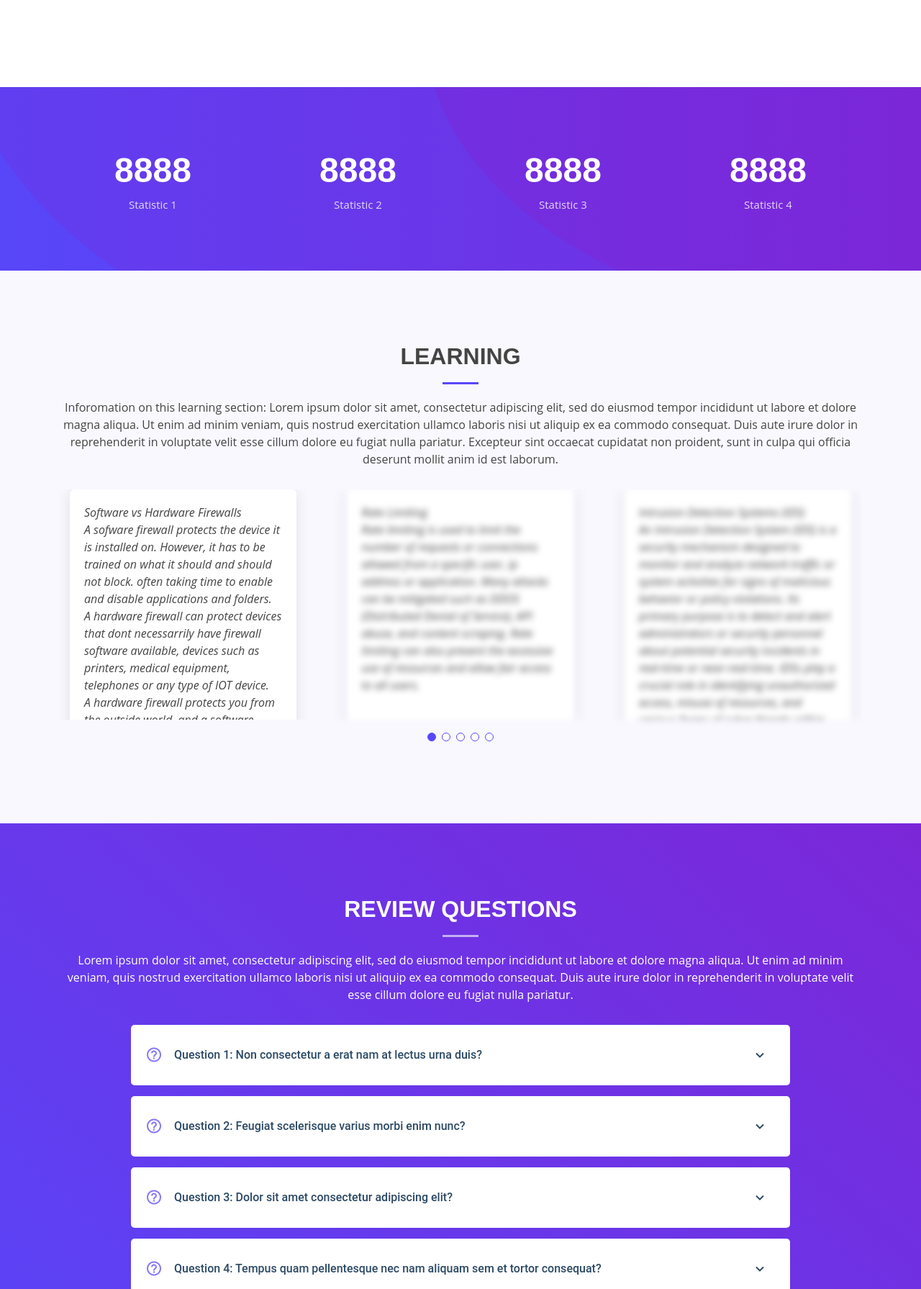
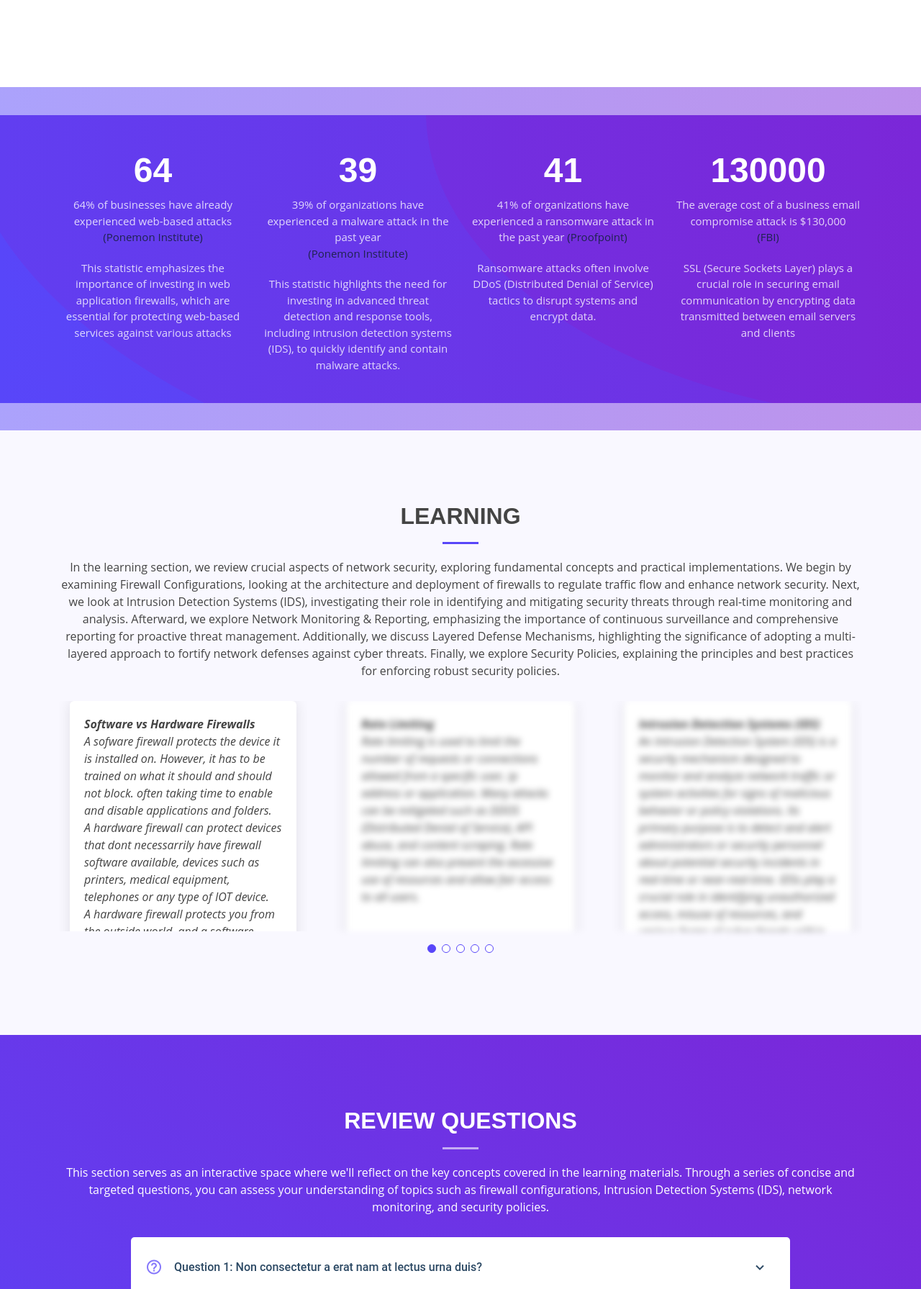
Before and after one commit to Blakley/Firewall-And-IDS, a Flask app: page / in a window 1280 px wide. Shown: the part 1465-3256 px from the top of the page at 72% size. Run offline with Flask 3, Linux system fonts and the light colour scheme; some libraries are stand-ins or nearby versions.

Commit message:
Updated statistics section & other text

```diff
--- a/src/templates/home.html
+++ b/src/templates/home.html
@@ -89,28 +89,52 @@
             <section id="stats" class="stats">
                 <div class="container">
                     <div class="row counters">
+                        <!-- https://truefort.com/2023-cybersecurity-statistics/ -->
+
                         <!-- Statistic 1 -->
                         <div class="col-lg-3 col-6 text-center">
-                            <span data-purecounter-start="0" data-purecounter-end="8888" data-purecounter-duration="1" class="purecounter"></span>
-                            <p>Statistic 1</p>
+                            <span data-purecounter-start="0" data-purecounter-end="64" data-purecounter-duration="1" class="purecounter"></span>
+                            <p>
+                                64% of businesses have already experienced web-based attacks </br><a href="https://www.ponemon.org/" style="color: rgb(31 35 80);">(Ponemon Institute)</a>
+                            </p>
+                            <p>
+                                This statistic emphasizes the importance of investing in web application firewalls, which are essential for
+                                protecting web-based services against various attacks
+                            </p>
                         </div>
 
                         <!-- Statistic 2 -->
                         <div class="col-lg-3 col-6 text-center">
-                            <span data-purecounter-start="0" data-purecounter-end="8888" data-purecounter-duration="1" class="purecounter"></span>
-                            <p>Statistic 2</p>
+                            <span data-purecounter-start="0" data-purecounter-end="39" data-purecounter-duration="1" class="purecounter"></span>
+                            <p>
+                                39% of organizations have experienced a malware attack in the past year </br><a href="https://www.ponemon.org/" style="color: rgb(31 35 80);">(Ponemon Institute)</a>
+                            </p>
+                            <p>
+                                This statistic highlights the need for investing in advanced threat detection and response tools,
+                                including intrusion detection systems (IDS), to quickly identify and contain malware attacks.
+                            </p>
                         </div>
 
                         <!-- Statistic 3 -->
                         <div class="col-lg-3 col-6 text-center">
-                            <span data-purecounter-start="0" data-purecounter-end="8888" data-purecounter-duration="1" class="purecounter"></span>
-                            <p>Statistic 3</p>
+                            <span data-purecounter-start="0" data-purecounter-end="41" data-purecounter-duration="1" class="purecounter"></span>
+                            <p>
+                                41% of organizations have experienced a ransomware attack in the past year <a href="https://www.proofpoint.com/us/resources" style="color: rgb(31 35 80);">(Proofpoint)</a>
+                            </p>
+                            <p>
+                                Ransomware attacks often involve DDoS (Distributed Denial of Service) tactics to disrupt systems and encrypt data.
+                            </p>
                         </div>
 
                         <!-- Statistic 4 -->
                         <div class="col-lg-3 col-6 text-center">
-                            <span data-purecounter-start="0" data-purecounter-end="8888" data-purecounter-duration="1" class="purecounter"></span>
-                            <p>Statistic 4</p>
+                            <span data-purecounter-start="0" data-purecounter-end="130000" data-purecounter-duration="1" class="purecounter"></span>
+                            <p>
+                                The average cost of a business email compromise attack is $130,000 </br><a href="https://www.fbi.gov/news/stories/business-e-mail-compromise" style="color: rgb(31 35 80);">(FBI)</a>
+                            </p>
+                            <p>
+                                SSL (Secure Sockets Layer) plays a crucial role in securing email communication by encrypting data transmitted between email servers and clients
+                            </p>
                         </div>
                     </div>
                 </div>
@@ -122,11 +146,13 @@
                     <div class="section-title">
                         <h2>Learning</h2>
                         <p>
-                            Inforomation on this learning section: Lorem ipsum dolor sit amet, consectetur adipiscing elit, sed do eiusmod tempor incididunt ut
-                            labore et dolore magna aliqua. Ut enim ad minim veniam, quis nostrud exercitation ullamco
-                            laboris nisi ut aliquip ex ea commodo consequat. Duis aute irure dolor in reprehenderit in
-                            voluptate velit esse cillum dolore eu fugiat nulla pariatur. Excepteur sint occaecat cupidatat non proident,
-                            sunt in culpa qui officia deserunt mollit anim id est laborum.
+                            In the learning section, we review crucial aspects of network security, exploring fundamental concepts and practical implementations.
+                            We begin by examining Firewall Configurations, looking at the architecture and deployment of firewalls to regulate traffic flow and
+                            enhance network security. Next, we look at Intrusion Detection Systems (IDS), investigating their role in identifying and mitigating
+                            security threats through real-time monitoring and analysis. Afterward, we explore Network Monitoring & Reporting, emphasizing the
+                            importance of continuous surveillance and comprehensive reporting for proactive threat management. Additionally, we discuss
+                            Layered Defense Mechanisms, highlighting the significance of adopting a multi-layered approach to fortify network defenses against cyber threats.
+                            Finally, we explore Security Policies, explaining the principles and best practices for enforcing robust security policies.
                         </p>
                     </div>
 
@@ -137,18 +163,15 @@
                             <div class="swiper-slide">
                                 <div class="info-item">
                                     <p>
-                                        Software vs Hardware Firewalls</br>
-					A sofware firewall protects the device it is installed on. However, it has to be trained on what it should and should not block. often taking time to enable and disable applications and folders. </br>
-
+                                        <b>Software vs Hardware Firewalls</b></br>
+                                        A sofware firewall protects the device it is installed on. However, it has to be trained on what it should and should not block.
+                                        often taking time to enable and disable applications and folders. </br>
                                         A hardware firewall can protect devices that dont necessarrily have firewall software available,
                                         devices such as printers, medical equipment, telephones or any type of IOT device. </br>
-
                                         A hardware firewall protects you from the outside world, and a software firewall protects a specific device from other internal systems. </br>
-
                                         If someone tries to access your systems from the outside, your physical firewall will block them. But if you accidentally click on a virus-laden email
-					that’s already managed to get into your system, your software firewall on the other computers in your office network may stop it from infecting them. </br>
+                                        that's already managed to get into your system, your software firewall on the other computers in your office network may stop it from infecting them. </br>
                                         Hardware firewalls are helpful in enterprize enviornments where keeping network performance high is a concern. These devices run on their own dedicated hardware and wont bog down other systems.
-
                                         </br>
                                         </br>
                                      </p>
@@ -159,11 +182,10 @@
                             <div class="swiper-slide">
                                 <div class="info-item">
                                     <p>
-				    Rate Limiting </br>
+                                        <b>Rate Limiting</b></br>
                                         Rate limiting is used to limit the number of requests or connections allowed from a specific user, ip address or application.
                                         Many attacks can be mitigated such as DDOS (Distributed Denial of Service), API abuse, and content scraping. Rate limiting can also
                                         prevent the excessive use of resources and allow fair access to all users. </br>
-
                                         </br>
                                         </br>
                                     </p>
@@ -174,14 +196,13 @@
                             <div class="swiper-slide">
                                 <div class="info-item">
                                     <p>
-                                        Intrusion Detection Systems (IDS)</br>
+                                        <b>Intrusion Detection Systems (IDS)</b></br>
                                         An Intrusion Detection System (IDS) is a security mechanism designed to monitor and analyze network traffic or system activities for signs
                                         of malicious behavior or policy violations. Its primary purpose is to detect and alert administrators or security personnel about potential
                                         security incidents in real-time or near-real-time. IDSs play a crucial role in identifying unauthorized access, misuse of resources, and various
-					forms of cyber threats within an organization's network or IT infrastructure.</br>
-
+                                        forms of cyber threats within an organization's network or IT infrastructure.
                                         </br>
-
+                                        </br>
                                     </p>
                                 </div>
                             </div>
@@ -239,10 +260,9 @@
                         <!-- Use this section to ask one question based on each topic covered -->
                         <h2>Review Questions</h2>
                         <p>
-                            Lorem ipsum dolor sit amet, consectetur adipiscing elit, sed do eiusmod tempor incididunt
-                            ut labore et dolore magna aliqua. Ut enim ad minim veniam, quis nostrud exercitation ullamco
-                            laboris nisi ut aliquip ex ea commodo consequat. Duis aute irure dolor in reprehenderit in voluptate
-                            velit esse cillum dolore eu fugiat nulla pariatur.
+                            This section serves as an interactive space where we'll reflect on the key concepts covered in the learning materials.
+                            Through a series of concise and targeted questions, you can assess your understanding of topics such as firewall configurations,
+                            Intrusion Detection Systems (IDS), network monitoring, and security policies.
                         </p>
                     </div>
                     <div class="question-list">
@@ -348,8 +368,8 @@
                     <div class="section-title">
                         <h2>Demonstration</h2>
                         <p>
-                            This section of the web server serves as a platform for showcasing the functionality and capabilities of our
-                            firewall and IDS (Intrusion Detection System). In this section, we can interact with the server by executing
+                            This section serves as a platform for showcasing the functionality and capabilities of our
+                            firewall and IDS (Intrusion Detection System). We can interact with the server by executing
                             various commands to view the effectiveness of our firewall and IDS. Through this practical demonstrations,
                             users can explore how these security measures operate, understand their features, and learn how to effectively manage and protect their
                             network resources.
```
Also changed, not shown: 1 other file. Lines whose indentation alone changed are shown as unchanged.
